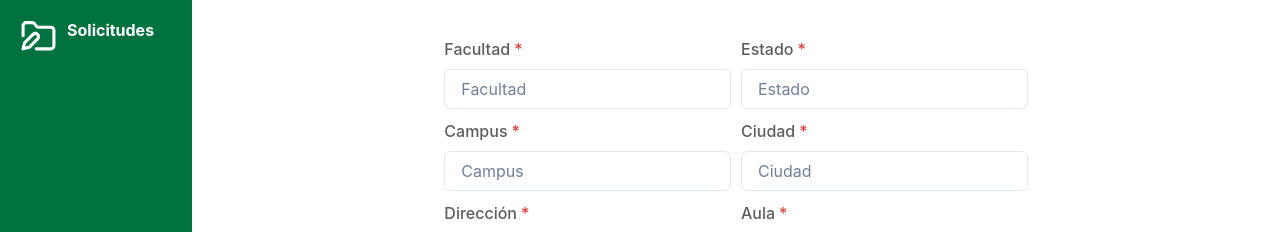
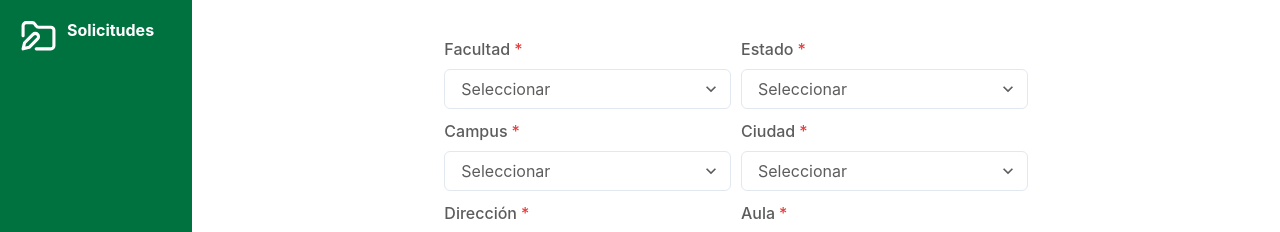
Before and after one commit to heozdev/EventosUABC, a React (Vite) app: page /perfil/crear-solicitud in a window 1280 px wide. Both pictures are taken after a click on the tab "Ubicación". Shown: the part 222-454 px from the top of the page. Built offline with nearby package versions, Linux system fonts and the light colour scheme.

Commit message:
modificacion campos ubicacion

```diff
--- a/src/componentes/Solicitud/FormularioAgregarSolicitud.jsx
+++ b/src/componentes/Solicitud/FormularioAgregarSolicitud.jsx
@@ -100,7 +100,9 @@ export const FormularioAgregarSolicitud = () => {
         }
 
         if (!inputValues.ubicacionData.aula.trim()) {
-            newErrors.aula = "El aula es obligatoria";
+            newErrors.aula = "El nombre del evento es obligatorio";
+        } else if (!/^[a-zA-Z0-9\sáéíóúÁÉÍÓÚñÑüÜ]*$/.test(inputValues.ubicacionData.aula)) {
+            newErrors.aula = "El aula no puede contener caracteres especiales";
         }
 
         if (!inputValues.horaInicio.trim()) {
@@ -267,6 +269,7 @@ export const FormularioAgregarSolicitud = () => {
                         <FormControl isRequired isInvalid={errors.modalidad}>
                             <FormLabel>Modalidad</FormLabel>
                             <Select
+                                placeholder="Seleccionar"
                                 name="modalidad"
                                 value={inputValues.modalidad}
                                 onChange={handleInputsChange}
@@ -279,7 +282,7 @@ export const FormularioAgregarSolicitud = () => {
                         <FormControl isRequired isInvalid={errors.responsable}>
                             <FormLabel>Responsable</FormLabel>
                             <Input
-                                placeholder="Evento"
+                                placeholder="Responsable"
                                 value={inputValues.responsable}
                                 name="responsable"
                                 onChange={handleInputsChange}
@@ -347,42 +350,61 @@ export const FormularioAgregarSolicitud = () => {
                         <Grid my={10} gap="10px" gridTemplateColumns={"repeat(2, 1fr)"}>
                             <FormControl isRequired isInvalid={errors.facultad}>
                                 <FormLabel>Facultad</FormLabel>
-                                <Input
-                                    placeholder="Facultad"
+                                <Select
+                                    placeholder="Seleccionar"
+                                    name="ubicacionData.facultad"
                                     value={inputValues.ubicacionData.facultad}
-                                    name="ubicacionData.facultad"
                                     onChange={handleInputsChange}
-                                />
+                                >
+                                    <option>Ingeniería</option>
+                                    <option>Arquitectura y Diseño</option>
+                                    <option>Derecho</option>
+                                    <option>Deportes</option>
+                                    <option>Administración</option>
+                                </Select>
                                 <FormErrorMessage>{errors.facultad}</FormErrorMessage>
                             </FormControl>
                             <FormControl isRequired isInvalid={errors.estado}>
                                 <FormLabel>Estado</FormLabel>
-                                <Input
-                                    placeholder="Estado"
+                                <Select
+                                    placeholder="Seleccionar"
+                                    name="ubicacionData.estado"
                                     value={inputValues.ubicacionData.estado}
-                                    name="ubicacionData.estado"
                                     onChange={handleInputsChange}
-                                />
+                                >
+                                    <option>Baja California</option>
+                                    <option>Fuera de Baja California</option>
+                                </Select>
                                 <FormErrorMessage>{errors.estado}</FormErrorMessage>
                             </FormControl>
                             <FormControl isRequired isInvalid={errors.campus}>
                                 <FormLabel>Campus</FormLabel>
-                                <Input
-                                    placeholder="Campus"
+                                <Select
+                                    placeholder="Seleccionar"
+                                    name="ubicacionData.campus"
                                     value={inputValues.ubicacionData.campus}
-                                    name="ubicacionData.campus"
                                     onChange={handleInputsChange}
-                                />
+                                >
+                                    <option>Mexicali</option>
+                                    <option>Ciencias Administrativas</option>
+                                    <option>Ciencias Humanas</option>
+                                </Select>
                                 <FormErrorMessage>{errors.campus}</FormErrorMessage>
                             </FormControl>
                             <FormControl isRequired isInvalid={errors.ciudad}>
                                 <FormLabel>Ciudad</FormLabel>
-                                <Input
-                                    placeholder="Ciudad"
+                                <Select
+                                    placeholder="Seleccionar"
+                                    name="ubicacionData.ciudad"
                                     value={inputValues.ubicacionData.ciudad}
-                                    name="ubicacionData.ciudad"
                                     onChange={handleInputsChange}
-                                />
+                                >
+                                    <option>Mexicali</option>
+                                    <option>Tecate</option>
+                                    <option>Ensenada</option>
+                                    <option>Tijuana</option>
+                                    <option>Valle de Guadalupe</option>
+                                </Select>
                                 <FormErrorMessage>{errors.ciudad}</FormErrorMessage>
                             </FormControl>
                             <FormControl isRequired isInvalid={errors.direccion}>
```
